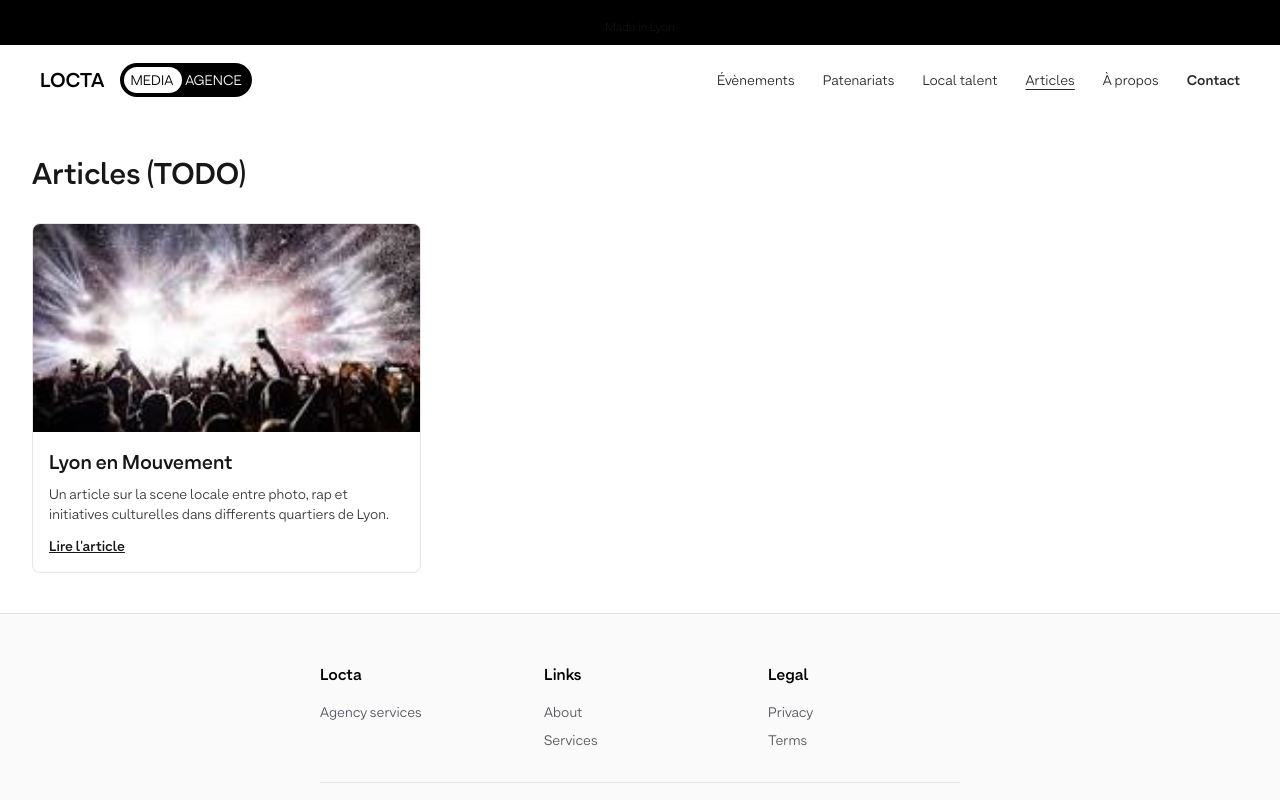
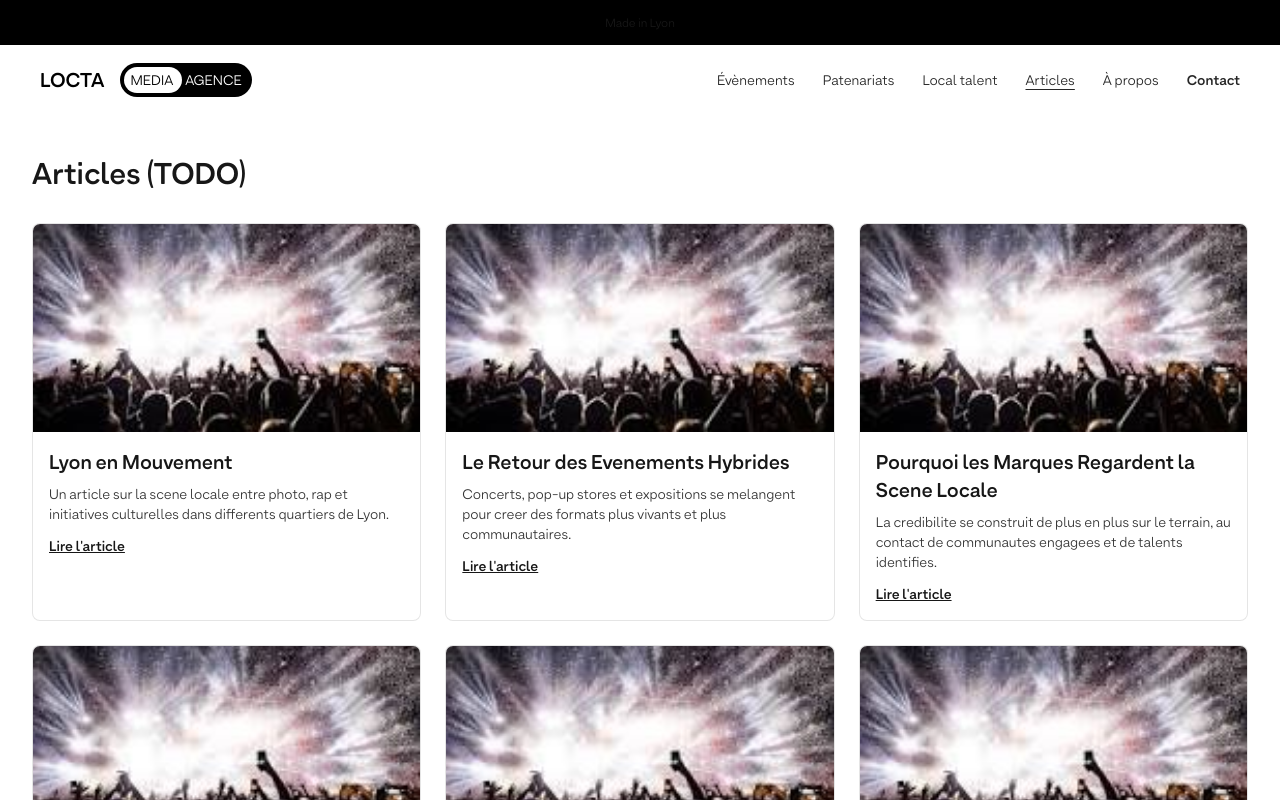
Before and after one commit to locta-agence/locta-new-front, a Next.js app: page /media/articles in a window 1280 px wide. Shown: the top 800 px of the page. Built offline with nearby package versions, Linux system fonts and the light colour scheme.

Commit message:
Genero fako donneo

```diff
--- a/data/blogArticles.ts
+++ b/data/blogArticles.ts
@@ -14,11 +14,13 @@ export type BlogArticle = {
   thirdSection: BlogSectionItem[];
 };
 
+const blogImage = "/images/events/event_1.jpg";
+
 export const blogArticles: BlogArticle[] = [
   {
     id: "blog-001",
     nom: "Lyon en Mouvement",
-    imageBackground: "/images/events/event_1.jpg",
+    imageBackground: blogImage,
     description:
       "Un article sur la scene locale entre photo, rap et initiatives culturelles dans differents quartiers de Lyon.",
     firstSection: [
@@ -26,10 +28,7 @@ export const blogArticles: BlogArticle[] = [
         titre: "Regards Photo de Rue",
         description:
           "Focus sur des photographes qui documentent la ville a hauteur d'humain.",
-        images: [
-          "/images/events/event_1.jpg",
-          "/images/events/event_1.jpg",
-        ],
+        images: [blogImage, blogImage],
       },
     ],
     secondSection: [
@@ -37,10 +36,7 @@ export const blogArticles: BlogArticle[] = [
         titre: "Rappeurs de Quartier",
         description:
           "Selection d'artistes emergents qui portent des textes ancres dans le reel.",
-        images: [
-          "/images/events/event_1.jpg",
-          "/images/events/event_1.jpg",
-        ],
+        images: [blogImage, blogImage],
       },
     ],
     thirdSection: [
@@ -48,10 +44,193 @@ export const blogArticles: BlogArticle[] = [
         titre: "Collaborations Creatives",
         description:
           "Quand photographes, beatmakers et rappeurs travaillent ensemble sur des projets communs.",
-        images: [
-          "/images/events/event_1.jpg",
-          "/images/events/event_1.jpg",
-        ],
+        images: [blogImage, blogImage],
+      },
+    ],
+  },
+  {
+    id: "blog-002",
+    nom: "Le Retour des Evenements Hybrides",
+    imageBackground: blogImage,
+    description:
+      "Concerts, pop-up stores et expositions se melangent pour creer des formats plus vivants et plus communautaires.",
+    firstSection: [
+      {
+        titre: "Des Lieux Plus Flexibles",
+        description:
+          "Friches, rooftops et boutiques deviennent des terrains d'expression pour des formats plus libres.",
+        images: [blogImage, blogImage],
+      },
+    ],
+    secondSection: [
+      {
+        titre: "Le Public Veut Participer",
+        description:
+          "Les experiences qui laissent une place a l'echange, au test ou a la performance attirent davantage.",
+        images: [blogImage, blogImage],
+      },
+    ],
+    thirdSection: [
+      {
+        titre: "Une Nouvelle Facon de Raconter",
+        description:
+          "Les marques et collectifs cherchent des dispositifs plus immersifs pour laisser une trace durable.",
+        images: [blogImage, blogImage],
+      },
+    ],
+  },
+  {
+    id: "blog-003",
+    nom: "Pourquoi les Marques Regardent la Scene Locale",
+    imageBackground: blogImage,
+    description:
+      "La credibilite se construit de plus en plus sur le terrain, au contact de communautes engagees et de talents identifies.",
+    firstSection: [
+      {
+        titre: "La Proximite Comme Valeur",
+        description:
+          "Les projets les plus memorables sont souvent ceux qui comprennent un territoire et ses codes.",
+        images: [blogImage, blogImage],
+      },
+    ],
+    secondSection: [
+      {
+        titre: "Des Talents Deja Influents",
+        description:
+          "Photographes, DJs, skateurs ou videastes locaux portent deja des audiences tres actives.",
+        images: [blogImage, blogImage],
+      },
+    ],
+    thirdSection: [
+      {
+        titre: "Moins de Discours, Plus de Presence",
+        description:
+          "Les collaborations gagnent en impact quand elles passent par des rencontres concretes et visibles.",
+        images: [blogImage, blogImage],
+      },
+    ],
+  },
+  {
+    id: "blog-004",
+    nom: "Street Culture et Direction Artistique",
+    imageBackground: blogImage,
+    description:
+      "L'esthetique de la rue influence les campagnes, les shootings et les identites visuelles bien au-dela de la mode.",
+    firstSection: [
+      {
+        titre: "Des References Plus Brutes",
+        description:
+          "Les compositions plus directes, les textures reelles et les gestes spontanes gagnent du terrain.",
+        images: [blogImage, blogImage],
+      },
+    ],
+    secondSection: [
+      {
+        titre: "Le Role des Creatifs Independants",
+        description:
+          "Les jeunes DA, photographes et stylistes imposent des visions plus ancrees dans leur quotidien.",
+        images: [blogImage, blogImage],
+      },
+    ],
+    thirdSection: [
+      {
+        titre: "Une Esthetique Qui Reste Humaine",
+        description:
+          "Ce langage visuel fonctionne parce qu'il laisse apparaitre l'energie, le rythme et les imperfections.",
+        images: [blogImage, blogImage],
+      },
+    ],
+  },
+  {
+    id: "blog-005",
+    nom: "Les Nouveaux Visages du Sport Urbain",
+    imageBackground: blogImage,
+    description:
+      "Running crews, ride sessions et pratiques outdoor redessinent la maniere de vivre le sport en ville.",
+    firstSection: [
+      {
+        titre: "Des Communautes Avant la Performance",
+        description:
+          "Le plaisir de rouler, courir ou grimper ensemble devient aussi important que le resultat.",
+        images: [blogImage, blogImage],
+      },
+    ],
+    secondSection: [
+      {
+        titre: "Le Sport Comme Contenu",
+        description:
+          "Chaque sortie devient aussi une opportunite de produire des images, des recits et des rencontres.",
+        images: [blogImage, blogImage],
+      },
+    ],
+    thirdSection: [
+      {
+        titre: "Une Energie Qui Attire les Marques",
+        description:
+          "Les acteurs du sport lifestyle cherchent des formats sinceres pour se connecter a ces pratiques.",
+        images: [blogImage, blogImage],
+      },
+    ],
+  },
+  {
+    id: "blog-006",
+    nom: "Comment Monter un Partenariat Culturel Qui Tient",
+    imageBackground: blogImage,
+    description:
+      "Un bon partenariat ne repose pas seulement sur de la visibilite, mais sur un cadre clair et une intention partagee.",
+    firstSection: [
+      {
+        titre: "Aligner les Objectifs des le Depart",
+        description:
+          "Audience, production, image ou conversion: chaque partenaire doit savoir ce qu'il vient chercher.",
+        images: [blogImage, blogImage],
+      },
+    ],
+    secondSection: [
+      {
+        titre: "Donner de la Place a la Co-creation",
+        description:
+          "Les meilleures collaborations laissent aux equipes creatives un vrai espace d'expression.",
+        images: [blogImage, blogImage],
+      },
+    ],
+    thirdSection: [
+      {
+        titre: "Mesurer Autrement que par la Portee",
+        description:
+          "L'engagement, la perception et la qualite des retours sont souvent plus utiles qu'un volume brut.",
+        images: [blogImage, blogImage],
+      },
+    ],
+  },
+  {
+    id: "blog-007",
+    nom: "Les Formats Media qui Marchent en 2026",
+    imageBackground: blogImage,
+    description:
+      "Les publics reagissent mieux aux formats courts, incarnes et relies a une vraie scene qu'aux productions trop lisses.",
+    firstSection: [
+      {
+        titre: "Le Reportage Court",
+        description:
+          "Un format rapide, mobile et bien cadre suffit souvent a transmettre une ambiance et un point de vue.",
+        images: [blogImage, blogImage],
+      },
+    ],
+    secondSection: [
+      {
+        titre: "La Serie Editoriale",
+        description:
+          "Penser un sujet sur plusieurs episodes permet de construire une narration plus forte dans le temps.",
+        images: [blogImage, blogImage],
+      },
+    ],
+    thirdSection: [
+      {
+        titre: "Le Mix Texte, Photo et Video",
+        description:
+          "Les formats qui combinent plusieurs supports offrent une lecture plus riche et plus memorisable.",
+        images: [blogImage, blogImage],
       },
     ],
   },
```
